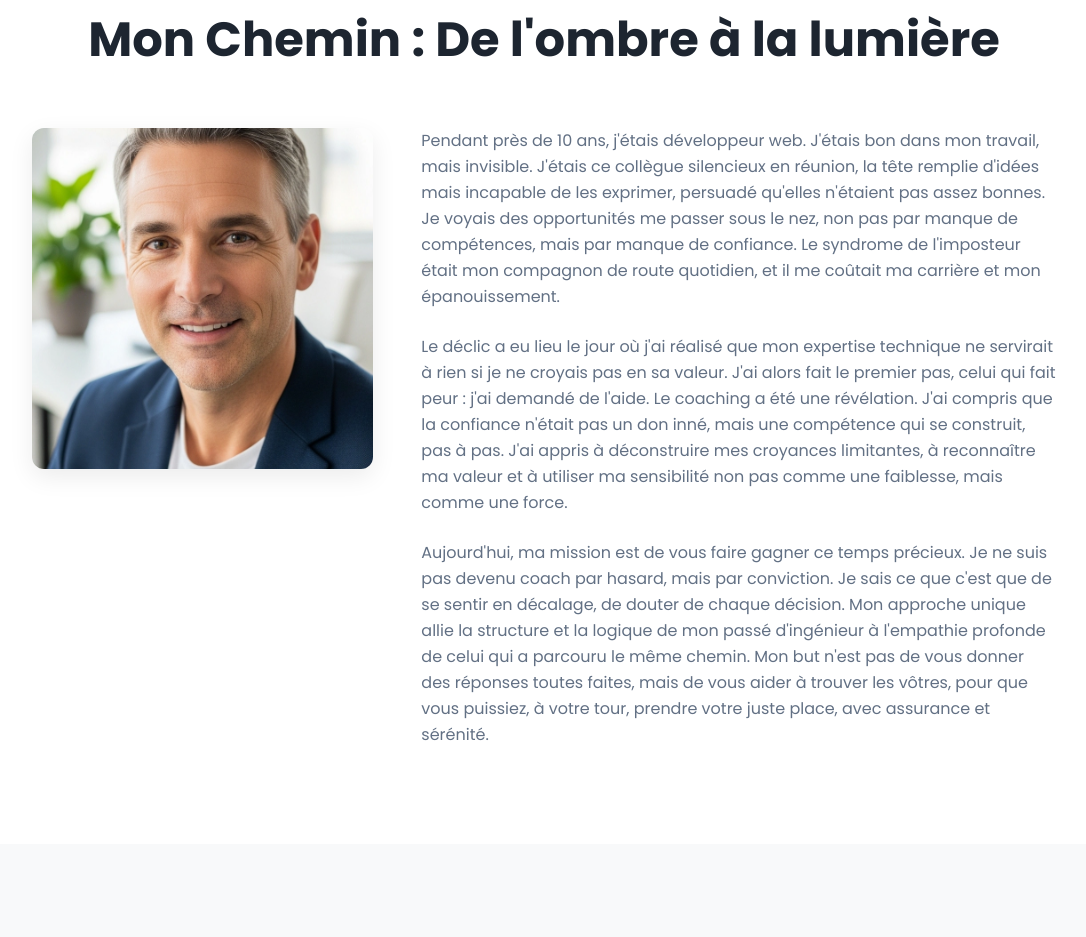
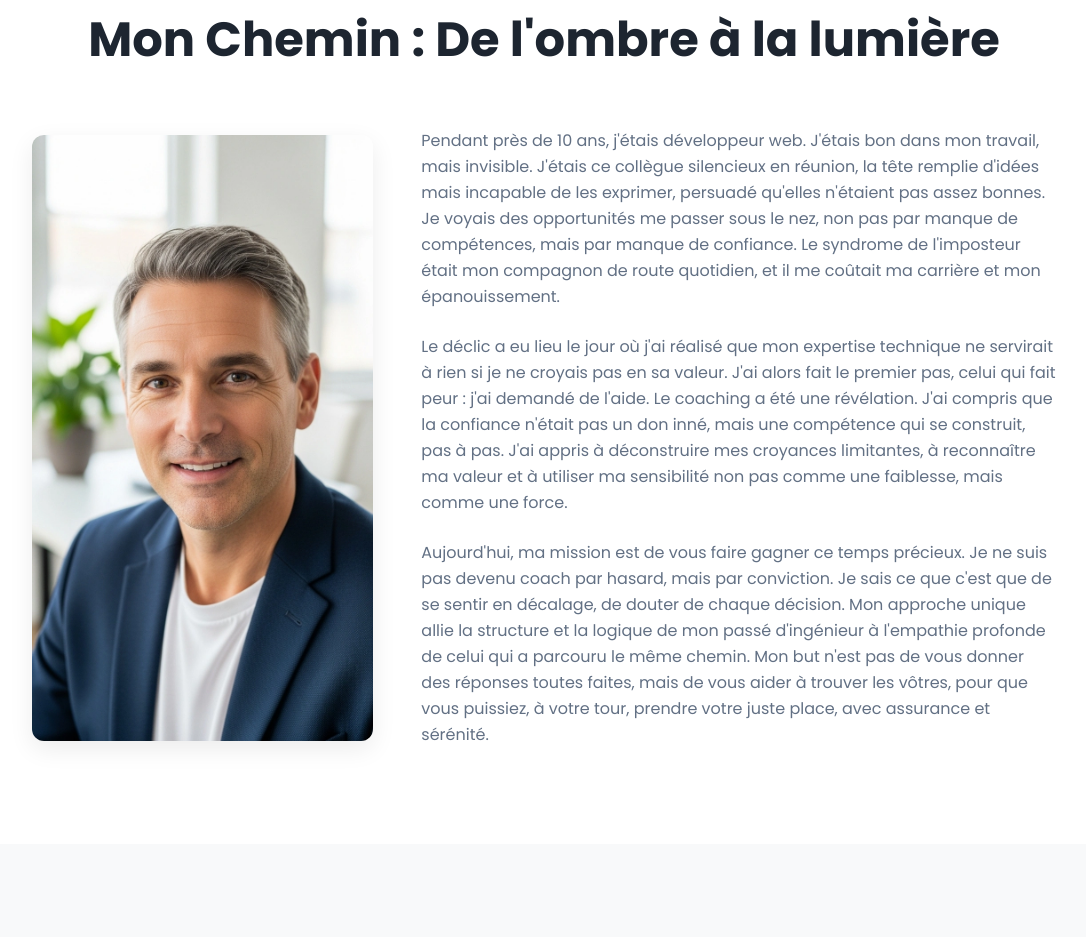
Before and after one commit to Clartem-agency/site-portfolio-13_coach-en-confiance-en-soi, a plain HTML site: page index.html in a window 1280 px wide. Shown: the part 880-1817 px from the top of the page, without its empty margins (96-1182 px from the left). Drawn offline with nearby package versions, Linux system fonts and the light colour scheme.

Commit message:
Update index.html

```diff
--- a/index.html
+++ b/index.html
@@ -190,14 +190,14 @@
         <div class="max-w-5xl mx-auto">
             <h2 class="text-4xl md:text-5xl font-bold text-text-primary text-center mb-16">Mon Chemin : De l'ombre à la lumière</h2>
 
-            <!-- MODIFICATION : Ajout d'un conteneur flex pour l'image et le texte -->
-            <div class="flex flex-col md:flex-row items-start gap-12">
+            <!-- MODIFICATION : Passage à 'items-center' pour un meilleur alignement vertical avec l'image plus haute -->
+            <div class="flex flex-col md:flex-row items-center gap-12">
 
                 <!-- Colonne de l'image -->
                 <div class="w-full md:w-1/3 flex-shrink-0">
                     <img src="images/portrait-alexandre-moreau-about.webp"
                          alt="Portrait d'Alexandre Moreau, coach en confiance en soi"
-                         class="rounded-xl shadow-medium w-full object-cover aspect-square">
+                         class="rounded-xl shadow-medium w-full object-cover aspect-[9/16]"> <!-- MODIFICATION : 'aspect-square' remplacé par 'aspect-[9/16]' -->
                 </div>
 
                 <!-- Colonne du texte -->
```
